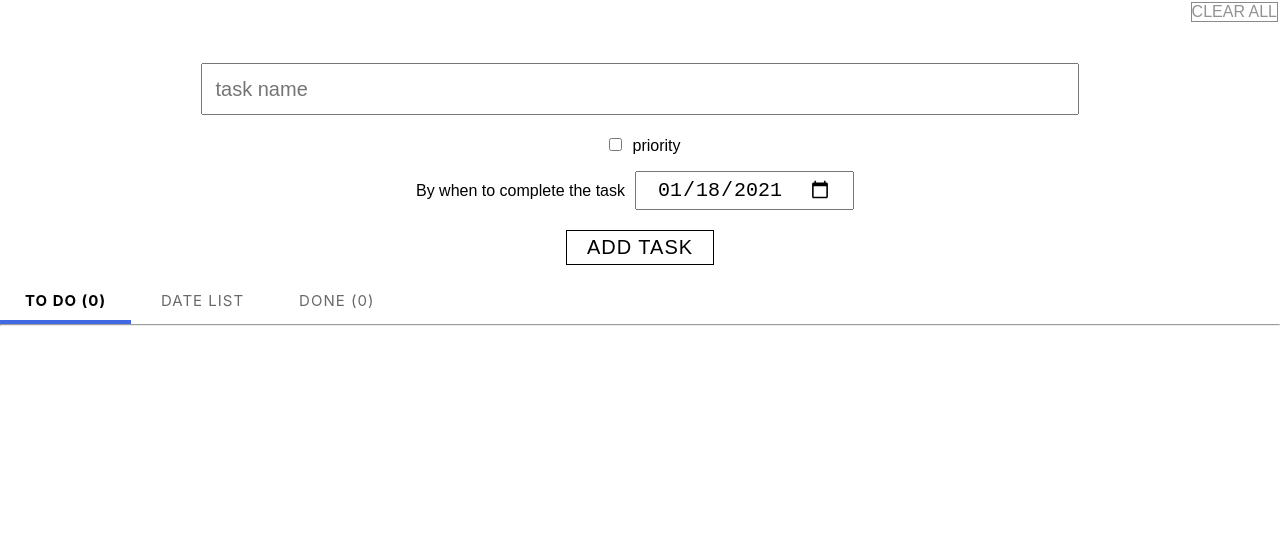
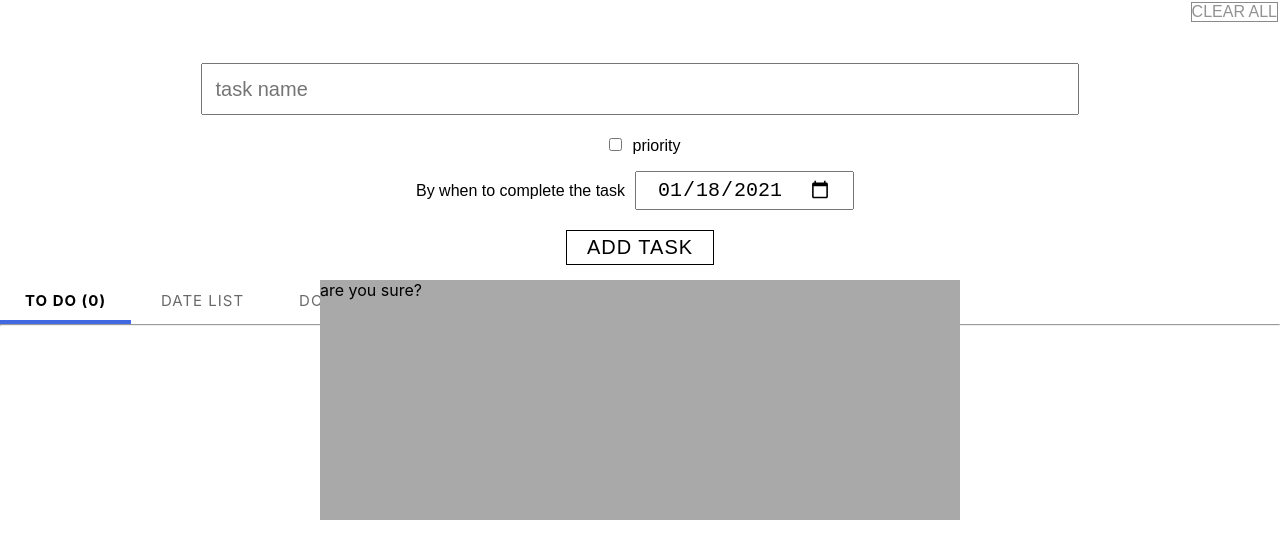
Before and after one commit to atrykp/to-do-list-react, a React (Create React App) app: page / in a window 1280 px wide. Both pictures are taken after a click on the button "CLEAR ALL". Shown: the top 558 px of the page. Built offline with nearby package versions, Linux system fonts and the light colour scheme.

Commit message:
add removeStorage pop up in App.js

```diff
--- a/src/components/App.js
+++ b/src/components/App.js
@@ -4,6 +4,7 @@ import {
   Route,
   NavLink,
   Switch,
+  Prompt,
 } from "react-router-dom";
 import AddTask from "./AddTask";
 import TasksList from "./TasksList";
@@ -23,6 +24,7 @@ const App = () => {
   const [tasks, setTasks] = useState(
     JSON.parse(localStorage.getItem("tasksArr")) || []
   );
+  const [popup, setPopup] = useState(false);
 
   const addTaskToArr = (task) => {
     setTasks(tasks.concat(task));
@@ -80,7 +82,14 @@ const App = () => {
     doneTasksArr.length === 0 ? null : (
       <TasksList doneArr={doneTasksArr} removeTask={removeTask} type={"done"} />
     );
+
+  const removePopup = popup && (
+    <div className="removePopup"> are you sure?</div>
+  );
   const removeStorage = () => {
+    let removeAll = false;
+    setPopup(true);
+
     localStorage.removeItem("tasksArr");
     setTasks([]);
   };
@@ -88,6 +97,7 @@ const App = () => {
   return (
     <Router>
       <div className="mainContainer">
+        {removePopup}
         <button className="resetStorageBtn" onClick={removeStorage}>
           Clear All
         </button>
--- a/src/style/App.css
+++ b/src/style/App.css
@@ -258,3 +258,11 @@ input:focus {
     margin-bottom: 5%;
   }
 }
+.removePopup {
+  width: 50vw;
+  height: 30vh;
+  background-color: darkgrey;
+  position: absolute;
+  top: calc(50% - 15vh);
+  left: calc(50% - 25vw);
+}
```
Also changed, not shown: 1 other file (tests, documents, lock files or other folders).
